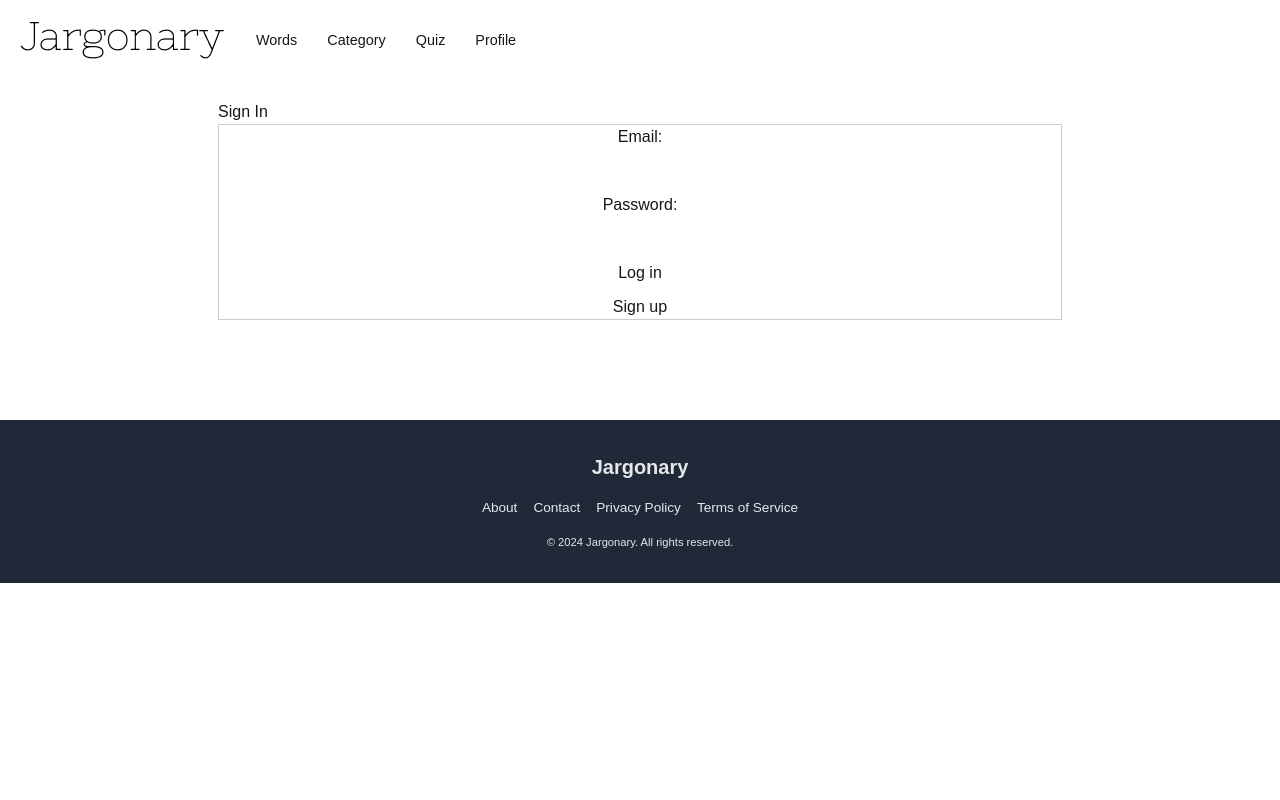
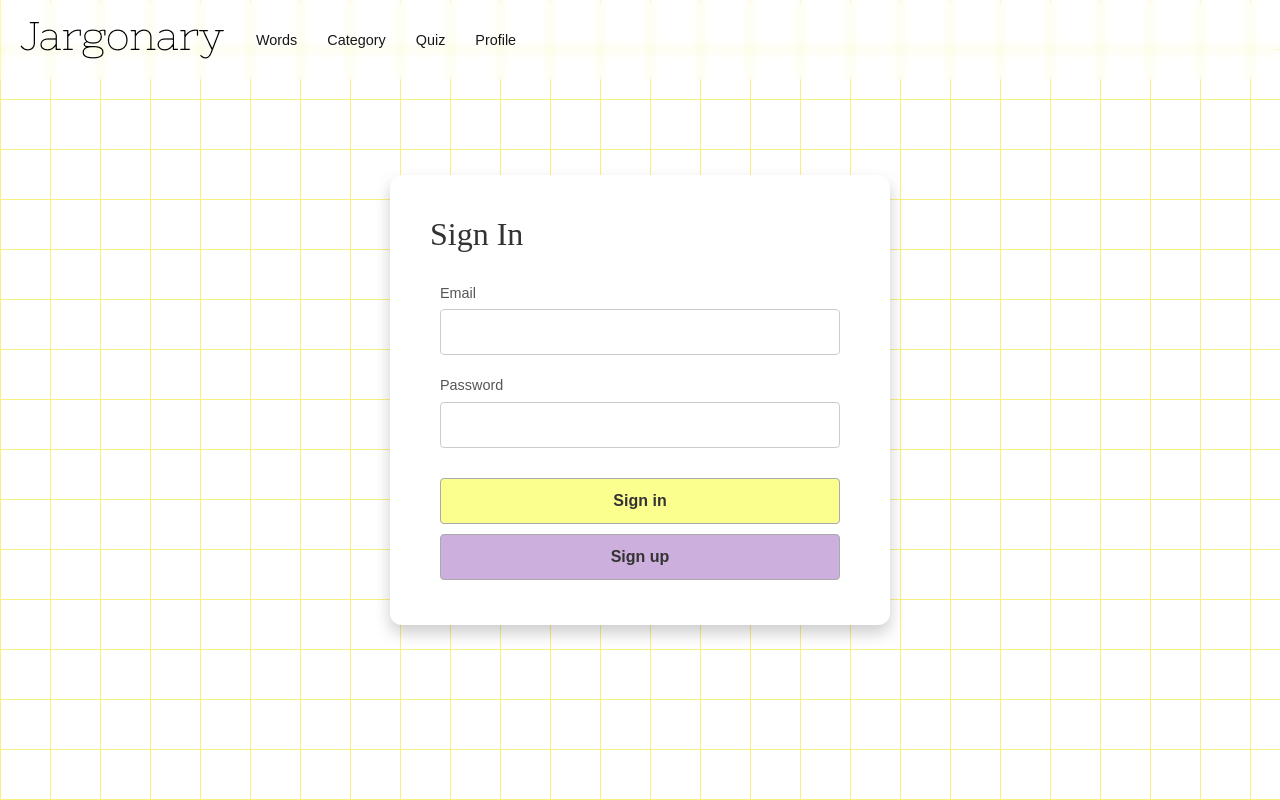
Before and after one commit to crystal1229d/jargonary, a Next.js app: page /signin in a window 1280 px wide. Built offline with nearby package versions, Linux system fonts and the light colour scheme.

Commit message:
Feat: SignIn, SignUp 페이지 및 기능

```diff
--- a/src/app/signin/page.module.css
+++ b/src/app/signin/page.module.css
@@ -1,15 +1,130 @@
+.background {
+  position: fixed;
+  top: 0;
+  left: 0;
+  width: 100%;
+  height: 100%;
+  display: flex;
+  align-items: center;
+  justify-content: center;
+  z-index: 0;
+
+  background: repeating-linear-gradient(
+      0deg,
+      var(--yellow-shadow) 0px,
+      var(--yellow) 1px,
+      transparent 1px,
+      transparent 50px
+    ),
+    repeating-linear-gradient(
+      90deg,
+      var(--yellow-shadow) 0px,
+      var(--yellow) 1px,
+      transparent 1px,
+      transparent 50px
+    );
+  background-color: rgb(255, 255, 255);
+
+  /* background: repeating-linear-gradient(
+      0deg,
+      rgba(255, 255, 255, 0.1) 0px,
+      rgba(255, 255, 255, 0.1) 1px,
+      transparent 1px,
+      transparent 50px
+    ),
+    repeating-linear-gradient(
+      90deg,
+      rgba(255, 255, 255, 0.1) 0px,
+      rgba(255, 255, 255, 0.1) 1px,
+      transparent 1px,
+      transparent 50px
+    );
+  background-color: gray; */
+}
+
 .page {
   width: 100%;
-  max-width: 900px;
-  margin: 0 auto;
+  max-width: 500px;
+  height: 450px;
+  padding: 35px 40px;
+
+  position: relative;
+  display: flex;
+  align-items: center;
+  flex-direction: column;
+  justify-content: space-between;
+
+  border-radius: 12px;
+  background-color: #ffffff;
+  box-shadow: 0 8px 16px rgba(0, 0, 0, 0.2);
+  z-index: 1;
+}
+
+.page .title {
+  margin-right: auto;
+  font-family: 'Times New Roman', Times, serif;
+  font-size: 2rem;
+  color: #333;
 }
 
 .form {
+  width: 100%;
+  max-width: 400px;
   display: flex;
   flex-direction: column;
-  align-items: center;
+}
+
+.form label {
+  font-size: 0.9rem;
+  margin-bottom: 5px;
+  color: #555;
+}
+
+.form input {
+  margin-bottom: 20px;
+  padding: 10px;
+
+  font-size: 1rem;
+  color: #333;
   border: 1px solid #ccc;
-  gap: 10px;
+  border-radius: 4px;
+  outline: none;
+  transition: border-color 0.2s ease;
+}
+.form input:focus {
+  border-color: #007bff;
+}
+
+.form button {
+  padding: 10px;
+  font-size: 1rem;
+  border: none;
+  border-radius: 4px;
+  cursor: pointer;
+  transition: background-color 0.3s ease;
+}
+.form button:first-of-type {
+  margin-top: 10px;
+  background-color: var(--yellow);
+  color: #333;
+  font-weight: 700;
+  border: 1px solid #aaa;
+  margin-bottom: 10px;
+}
+.form button:first-of-type:hover {
+  background-image: linear-gradient(90deg, var(--yellow), var(--yellow-shadow));
+  transform: scale(1.01);
+}
+.form button:last-of-type {
+  background-color: var(--purple);
+  color: #333;
+  font-weight: 700;
+  border: 1px solid #aaa;
+  margin-bottom: 10px;
+}
+.form button:last-of-type:hover {
+  background-image: linear-gradient(90deg, var(--purple), var(--purple-shadow));
+  transform: scale(1.01);
 }
 
 /* @media (max-width: 1280px) { } */
--- a/src/app/signin/page.tsx
+++ b/src/app/signin/page.tsx
@@ -3,18 +3,20 @@ import styles from './page.module.css'
 
 export default function SigninPage() {
   return (
+    <div className={styles.background}>
       <main className={styles.page}>
-      <h2>Sign In</h2>
+        <h2 className={styles.title}>Sign In</h2>
         <form className={styles.form}>
-        <label htmlFor="email">Email:</label>
+          <label htmlFor="email">Email</label>
           <input id="email" name="email" type="email" required />
 
-        <label htmlFor="password">Password:</label>
+          <label htmlFor="password">Password</label>
           <input id="password" name="password" type="password" required />
 
-        <button formAction={login}>Log in</button>
+          <button formAction={login}>Sign in</button>
           <button formAction={signup}>Sign up</button>
         </form>
       </main>
+    </div>
   )
 }
--- a/src/lib/supabase/middleware.ts
+++ b/src/lib/supabase/middleware.ts
@@ -39,7 +39,7 @@ export async function updateSession(request: NextRequest) {
   const {
     data: { user },
   } = await supabase.auth.getUser()
-
+  console.log('user : ', user)
   if (
     !user &&
     !request.nextUrl.pathname.startsWith('/signin') &&
--- a/src/services/auth.ts
+++ b/src/services/auth.ts
@@ -29,12 +29,11 @@ export async function signup(formData: FormData) {
 
   // type-casting here for convenience
   // in practice, you should validate your inputs
-  const data = {
+  const reqData = {
     email: formData.get('email') as string,
     password: formData.get('password') as string,
   }
-
-  const { error } = await supabase.auth.signUp(data)
+  const { error } = await supabase.auth.signUp(reqData)
 
   if (error) {
     redirect('/error')
```
Also changed, not shown: src/types/user.ts (+20 -1 lines). Lines whose indentation alone changed are shown as unchanged.
